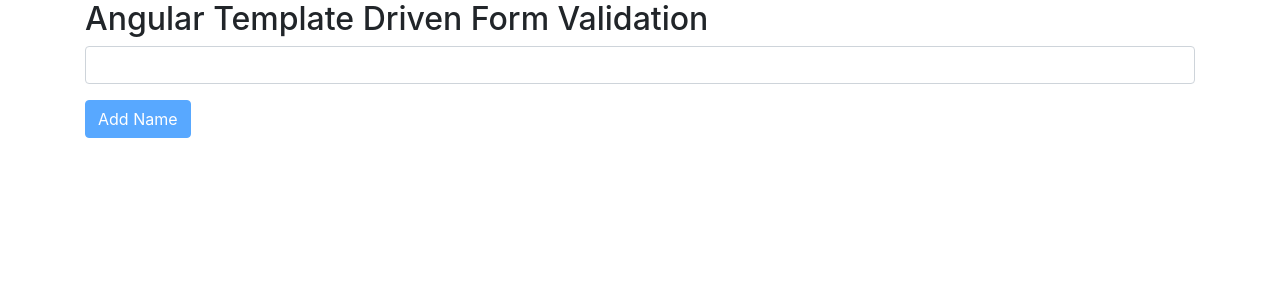
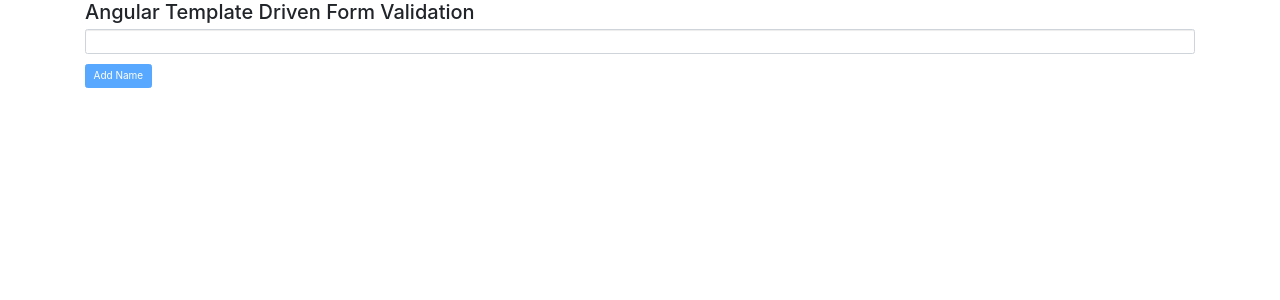
Before and after one commit to victorjaquez/angular-forms, an Angular app: page / in a window 1280 px wide. Shown: the top 300 px of the page. Built offline with nearby package versions, Linux system fonts and the light colour scheme.

Commit message:
fixed error messages

```diff
--- a/angular.json
+++ b/angular.json
@@ -23,8 +23,8 @@
               "src/assets"
             ],
             "styles": [
-              "./node_modules/bootstrap/dist/css/bootstrap.min.css",
-              "src/styles.css"
+              "src/styles.css",
+              "./node_modules/bootstrap/dist/css/bootstrap.min.css"
             ],
             "scripts": [],
             "es5BrowserSupport": true
@@ -81,7 +81,8 @@
             "tsConfig": "src/tsconfig.spec.json",
             "karmaConfig": "src/karma.conf.js",
             "styles": [
-              "src/styles.css"
+              "src/styles.css",
+              "./node_modules/bootstrap/dist/css/bootstrap.min.css"
             ],
             "scripts": [],
             "assets": [
--- a/src/app/app.component.html
+++ b/src/app/app.component.html
@@ -16,23 +16,26 @@
     <h2>Angular Template Driven Form Validation</h2>
     <form name="form" (ngSubmit)="f.form.valid && onSubmit()" #f="ngForm" novalidate>
       <div class="form-group">
-      <input type="text" id="name" name="name" class="form-control" required minlength="4" appForbiddenName="bob" [(ngModel)]="data.name" #name="ngModel" />
+        <input id="name" name="name" class="form-control"
+        required minlength="4" appForbiddenName="bob"
+        [(ngModel)]="data.name" #name="ngModel"/>
       </div>
       <div class="form-group">
-      <div *ngIf="name.invalid && (name.dirty || name.touched)" class="alert alert-danger">
-        <div *ngIf="name.errors.required">
+        <div *ngIf="name.invalid && (name.dirty || name.touched)"
+            class="alert alert-danger">
+          <div *ngIf="name?.errors.required">
             Name is required.
           </div>
-        <div *ngIf="name.errors.minlength">
+          <div *ngIf="name?.errors.minlength">
             Name must be at least 4 characters long.
           </div>
-        <div *ngIf="name.errors.forbiddenName">
+          <div *ngIf="name?.errors.forbiddenName">
             Name cannot be Bob.
+          </div>
         </div>
       </div>
       <div class="form-group">
         <button class="btn btn-primary" [disabled]="f.form.pristine || f.form.invalid">Add Name</button>
       </div>
-    </div>
     </form>
   </div>
--- a/src/index.html
+++ b/src/index.html
@@ -6,6 +6,8 @@
   <base href="/">
 
   <meta name="viewport" content="width=device-width, initial-scale=1">
+  <!-- Latest compiled and minified CSS -->
+  <link rel="stylesheet" href="https://maxcdn.bootstrapcdn.com/bootstrap/3.3.7/css/bootstrap.min.css" integrity="sha384-BVYiiSIFeK1dGmJRAkycuHAHRg32OmUcww7on3RYdg4Va+PmSTsz/K68vbdEjh4u" crossorigin="anonymous">
   <link rel="icon" type="image/x-icon" href="favicon.ico">
 </head>
 <body>
```
Lines whose indentation alone changed are shown as unchanged.
